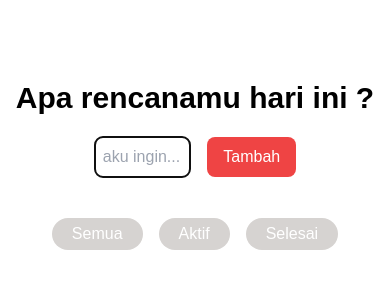
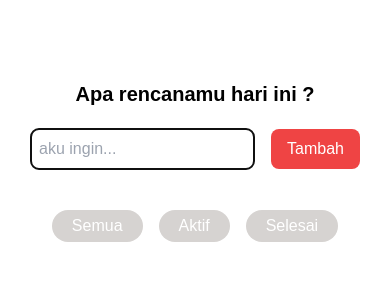
Before and after one commit to zaq99/todo-list-app, a React (Vite) app: page / in a window 390 px wide. Shown: the top 300 px of the page. Built offline with nearby package versions, Linux system fonts and the light colour scheme.

Commit message:
update responsive layout

```diff
--- a/src/component/InputUser.jsx
+++ b/src/component/InputUser.jsx
@@ -39,13 +39,13 @@ const InputUser = (props) => {
     return (
         <>
             <div className="flex flex-col justify-center text-center mt-20">
-                <h1 className="text-3xl font-semibold">Apa rencanamu hari ini ?</h1>
+                <h1 className="text-xl lg:text-3xl font-semibold">Apa rencanamu hari ini ?</h1>
                 <div className="mt-5 flex flex-row justify-center items-center gap-4">
                     <input
                         type="text"
                         onChange={(e) => handleChange(e)}
                         value={todo}
-                        className="w-1/4 border border-stone-500 p-2 rounded-lg" placeholder="aku ingin..." autoFocus />
+                        className="lg:w-1/4 border border-stone-500 p-2 rounded-lg" placeholder="aku ingin..." autoFocus />
                     <button onClick={() => add()} className="px-4 py-2 bg-red-500 hover:bg-red-700 rounded-lg text-white">Tambah</button>
                 </div>
             </div>
--- a/src/component/ListKartu.jsx
+++ b/src/component/ListKartu.jsx
@@ -37,7 +37,7 @@ const ListKartu = (props) => {
                     onClick={() => setSort("completed")}>Selesai</button>
             </div>
 
-            <div className="mt-5 flex flex-col gap-2 justify-center w-2/5 mx-auto">
+            <div className="mt-5 flex flex-col gap-2 justify-center w-5/6 lg:w-2/5 mx-auto">
                 {props.todos.length > 0 && sort === "active"
                     ? props.todos.map((item) => {
                         return (
```
